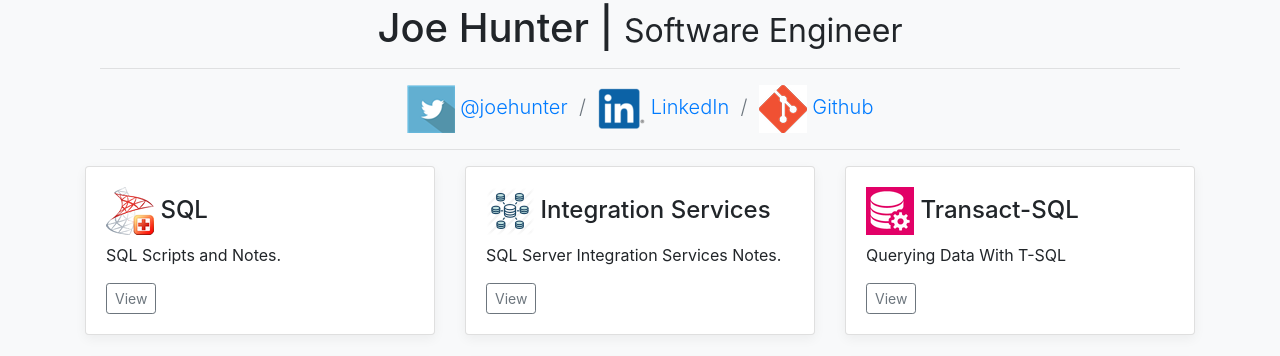
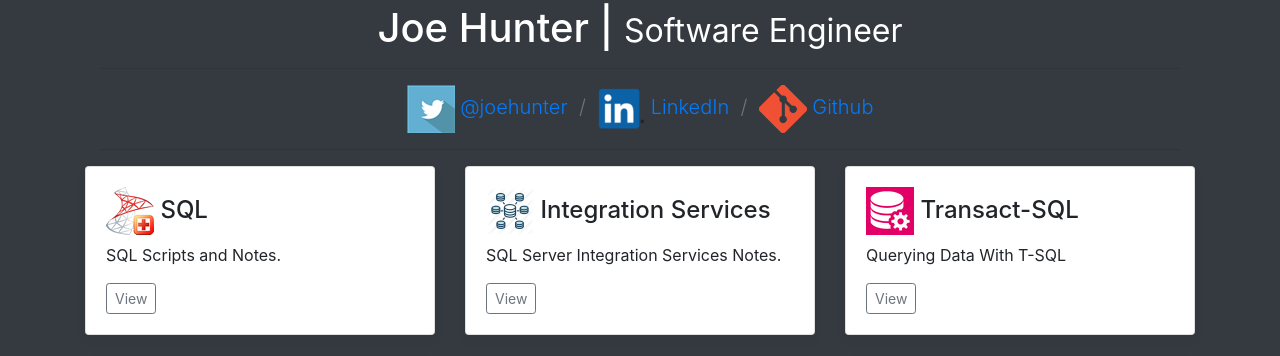
Before and after one commit to joehunter/joeblogs.ie, a plain HTML site: page index.html in a window 1280 px wide. Shown: the top 356 px of the page. Drawn offline with nearby package versions, Linux system fonts and the light colour scheme.

Commit message:
Changed background CSS/Added new github icon to banner

```diff
--- a/index.html
+++ b/index.html
@@ -24,19 +24,19 @@
 
 
 
-      <div class="album py-1 bg-light">
+      <div class="album py-1 bg-dark">
         <div class="container">
 
 <section class="text-center">
         <div class="container">
-          <h1 >Joe Hunter | <small>Software Engineer</small></h1>
+          <h1 style="color:white;">Joe Hunter | <small>Software Engineer</small></h1>
           <hr/>
           <p class="lead text-muted">
 			<img src='./imgs/Twitter.png'><a href='http://www.twitter.com/joehunter' target='_blank'>&nbsp;@joehunter</a>
 			&nbsp;/&nbsp
       <img src='./imgs/linkedin.png'><a href='https://www.linkedin.com/in/joehunter/' target='_blank'>&nbsp;LinkedIn</a>
       &nbsp;/&nbsp
-			<img src='./imgs/git.png'><a href='https://github.com/joehunter' target='_blank'>&nbsp;Github</a>
+			<img src='./imgs/git_banner.png' height="48" width="48" /><a href='https://github.com/joehunter' target='_blank'>&nbsp;Github</a>
           </p>
        	<hr/>
 
```
Also changed, not shown: imgs/git_banner.png (added).
